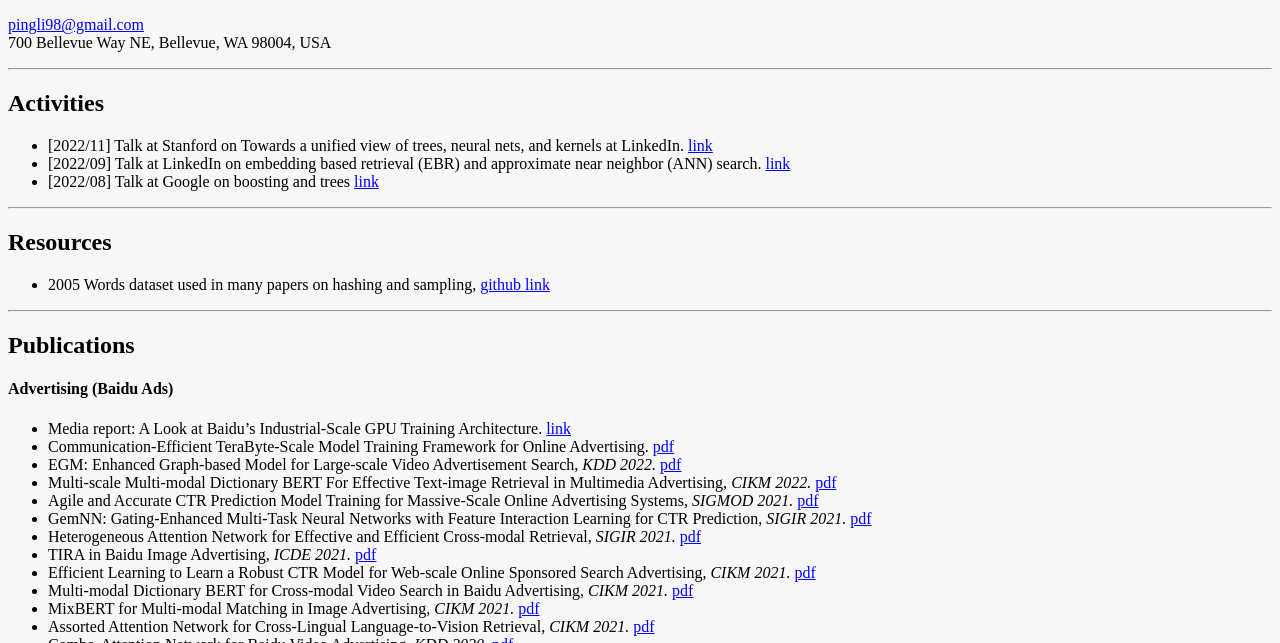
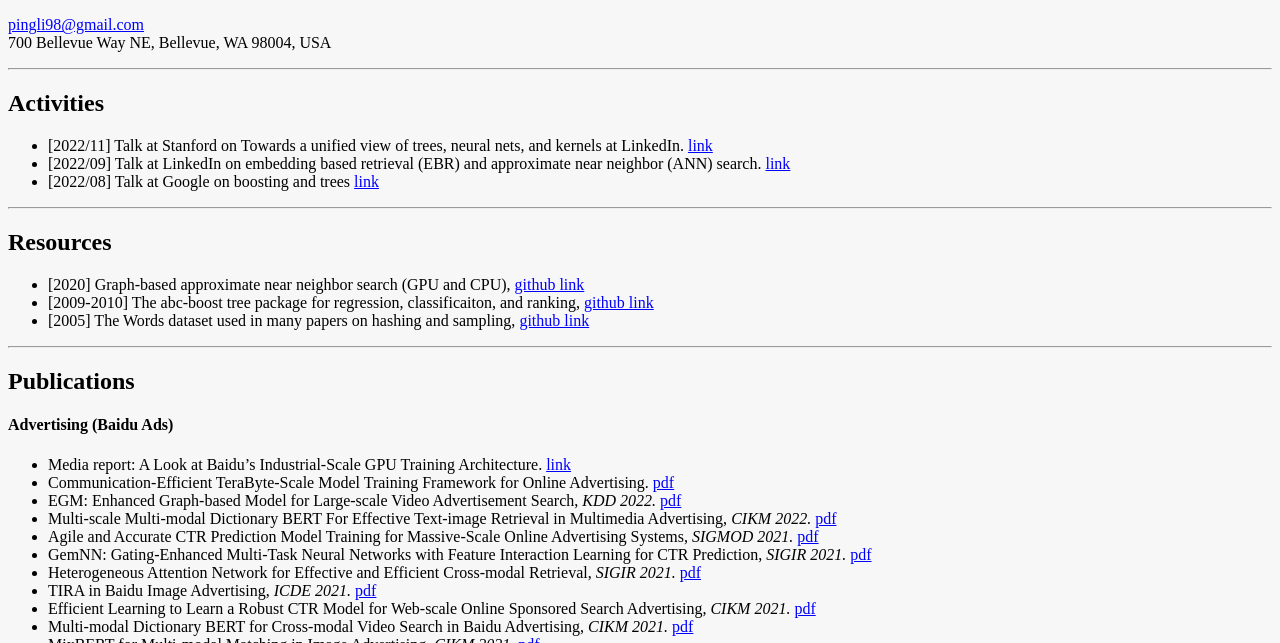
Before and after one commit to zhanghanghitomi/hzhang0531.github.io, a plain HTML site: page index.html in a window 1280 px wide. Shown: the part 157-800 px from the top of the page. Drawn offline with Linux system fonts and the light colour scheme.

Commit message:
Update index.html

```diff
--- a/index.html
+++ b/index.html
@@ -38,7 +38,9 @@ Distinguished Engineer, LinkedIn Ads. &nbsp;&nbsp;  <a href="https://www.linkedi
 <ul>
   <b>
   </b>
-  <li> 2005 Words dataset used in many papers on hashing and sampling, <a href="https://github.com/pltrees/Smallest-K-Sketch">github link</a>
+  <li> [2020] Graph-based approximate near neighbor search (GPU and CPU), <a href="https://github.com/pltrees/DaSong">github link</a>
+  <li> [2009-2010] The abc-boost tree package for regression, classificaiton, and ranking, <a href="https://github.com/pltrees/abcboost">github link</a>
+  <li> [2005] The Words dataset used in many papers on hashing and sampling, <a href="https://github.com/pltrees/Smallest-K-Sketch">github link</a>
 
 </ul>
 
```
